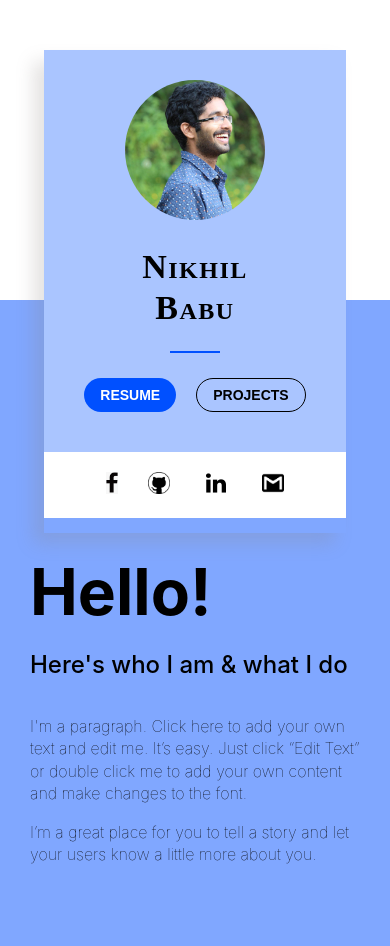
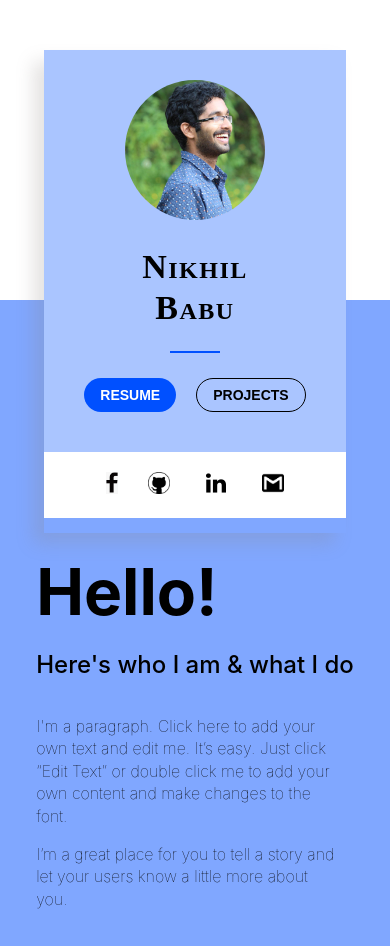
Before and after one commit to Nikhil713/Portfolio, a React (Create React App) app in the folder website/: page / in a window 390 px wide. Shown: the top 946 px of the page. Built offline with nearby package versions, Linux system fonts and the light colour scheme.

Commit message:
Cursor issue

```diff
--- a/website/src/pages/home/home.css
+++ b/website/src/pages/home/home.css
@@ -115,6 +115,13 @@
 
 .card-contact img {
     margin: 15px 20px;
+}
+
+.card-contact > a {
+    cursor: default !important;
+}
+
+.card-contact > a > img {
     cursor: pointer;
 }
 
@@ -358,6 +365,7 @@
 
     .info-details {
         width:auto;
+        max-width: 300px;
     }
 
 }
```
